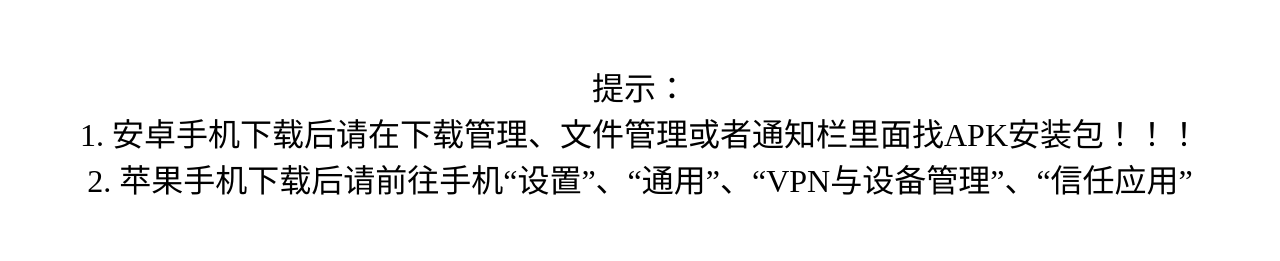
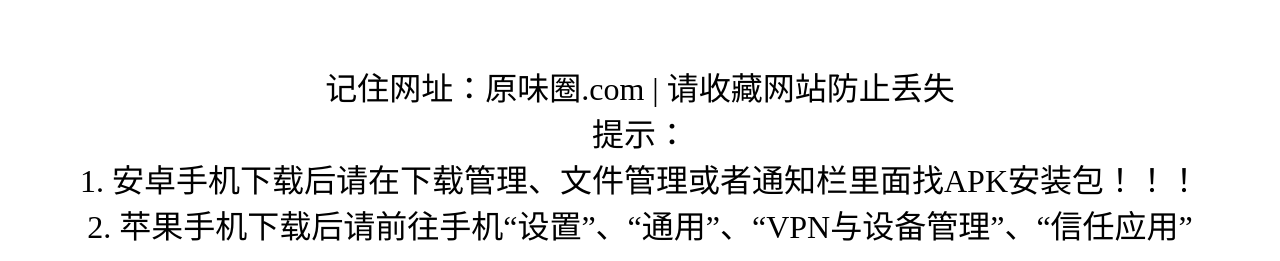
Before and after one commit to okxzapp/-, a plain HTML site: page index.html in a window 1280 px wide. Shown: the top 261 px of the page. Drawn offline with Linux system fonts and the light colour scheme.

Commit message:
Update index.html

```diff
--- a/index.html
+++ b/index.html
@@ -23,7 +23,8 @@
 	</head>
 	<body>
 		<div class="title1">
-		<a>提示：<br>
+		<a>记住网址：原味圈.com | 请收藏网站防止丢失<br>
+		提示：<br>
 		1. 安卓手机下载后请在下载管理、文件管理或者通知栏里面找APK安装包！！！<br>
 		2. 苹果手机下载后请前往手机“设置”、“通用”、“VPN与设备管理”、“信任应用”
 		</a>
```
